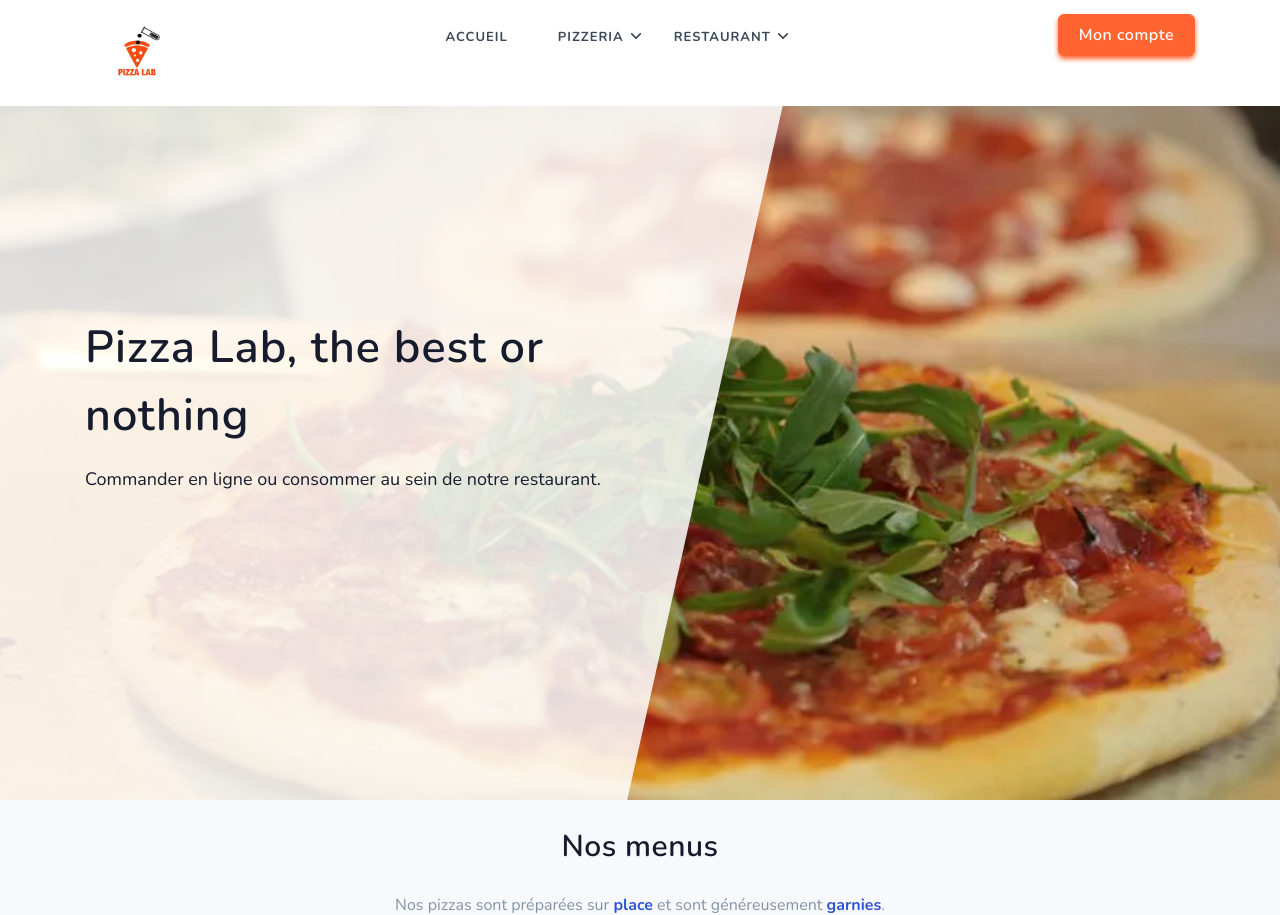
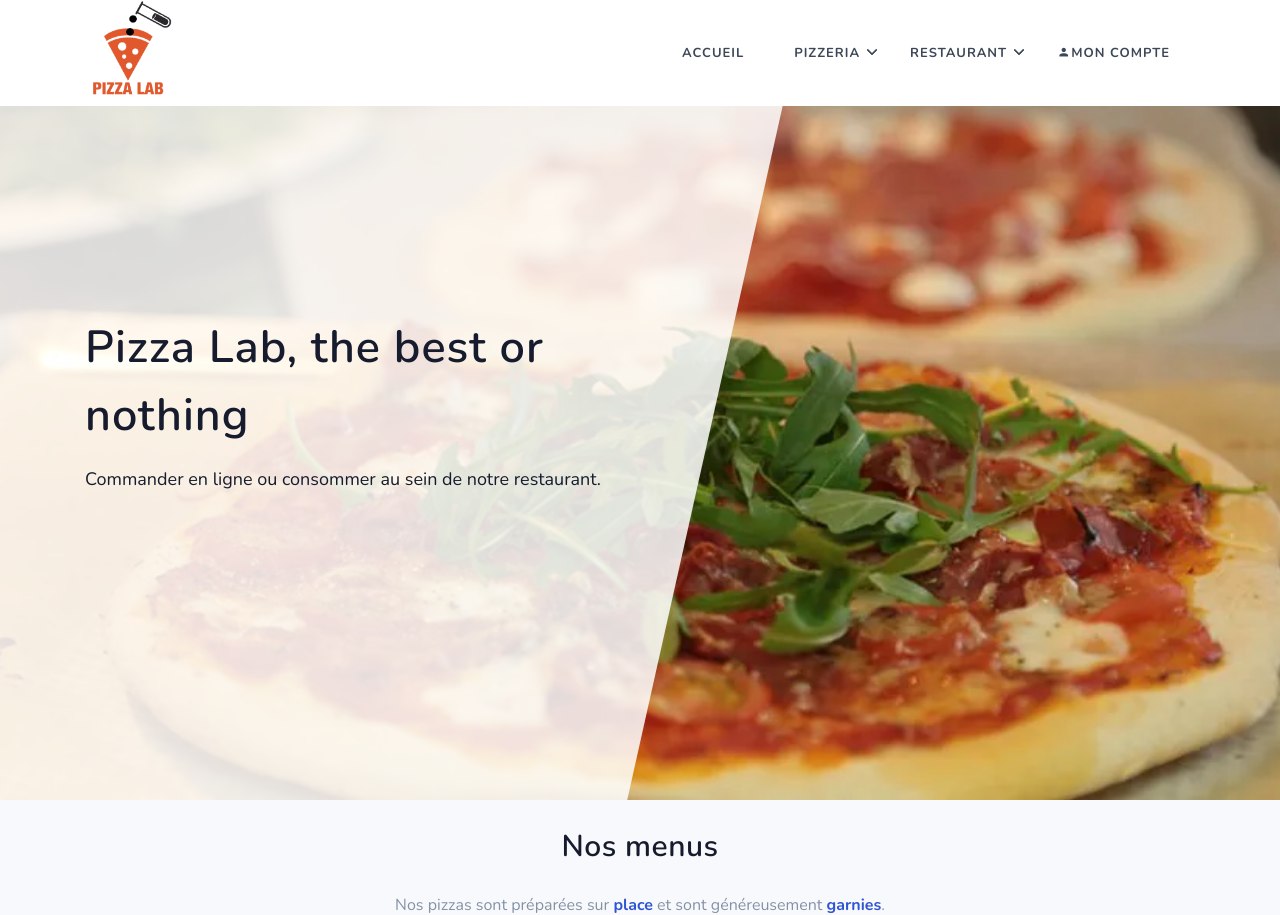
Before and after one commit to fiduide/Resto-Project, a PHP site: page / in a window 1280 px wide. Shown: the top 915 px of the page. Run offline with PHP 8.4, Linux system fonts and the light colour scheme.

Commit message:
update accueil

```diff
--- a/app/Template/v_accueil.php
+++ b/app/Template/v_accueil.php
@@ -31,16 +31,13 @@
 
         <!-- Navbar STart -->
         <header id="topnav" class="defaultscroll sticky bg-white">
-            <div class="container">
+            <div class="container d-flex align-items-center justify-content-between">
                 <!-- Logo container-->
                 <div>
                     <a class="logo" href="#">
-                        <img src="public/img/icon/logo.png" height="100" alt="pizza lab">
+                        <img src="public/img/logo/logo_fond_vide.png" height="100" alt="pizza lab">
                     </a>
                 </div>
-                <div class="buy-button">
-                    <a href="h#" target="_blank" class="btn btn-primary">Mon compte</a>
-                </div><!--end login button-->
                 <!-- End Logo container-->
                 <div class="menu-extras">
                     <div class="menu-item">
@@ -83,11 +80,9 @@
                                 </li>
                             </ul>
                         </li>
+                        <li class="has-submenu"><a href="#"><i class="mdi mdi-account"></i>Mon Compte</a></li>
 
                     </ul><!--end navigation menu-->
-                    <div class="buy-menu-btn d-none">
-                        <a href="#" target="_blank" class="btn btn-primary">Mon compte</a>
-                    </div><!--end login button-->
                 </div><!--end navigation-->
             </div><!--end container-->
         </header><!--end header-->
```
Also changed, not shown: public/img/Sans titre.png (deleted).
